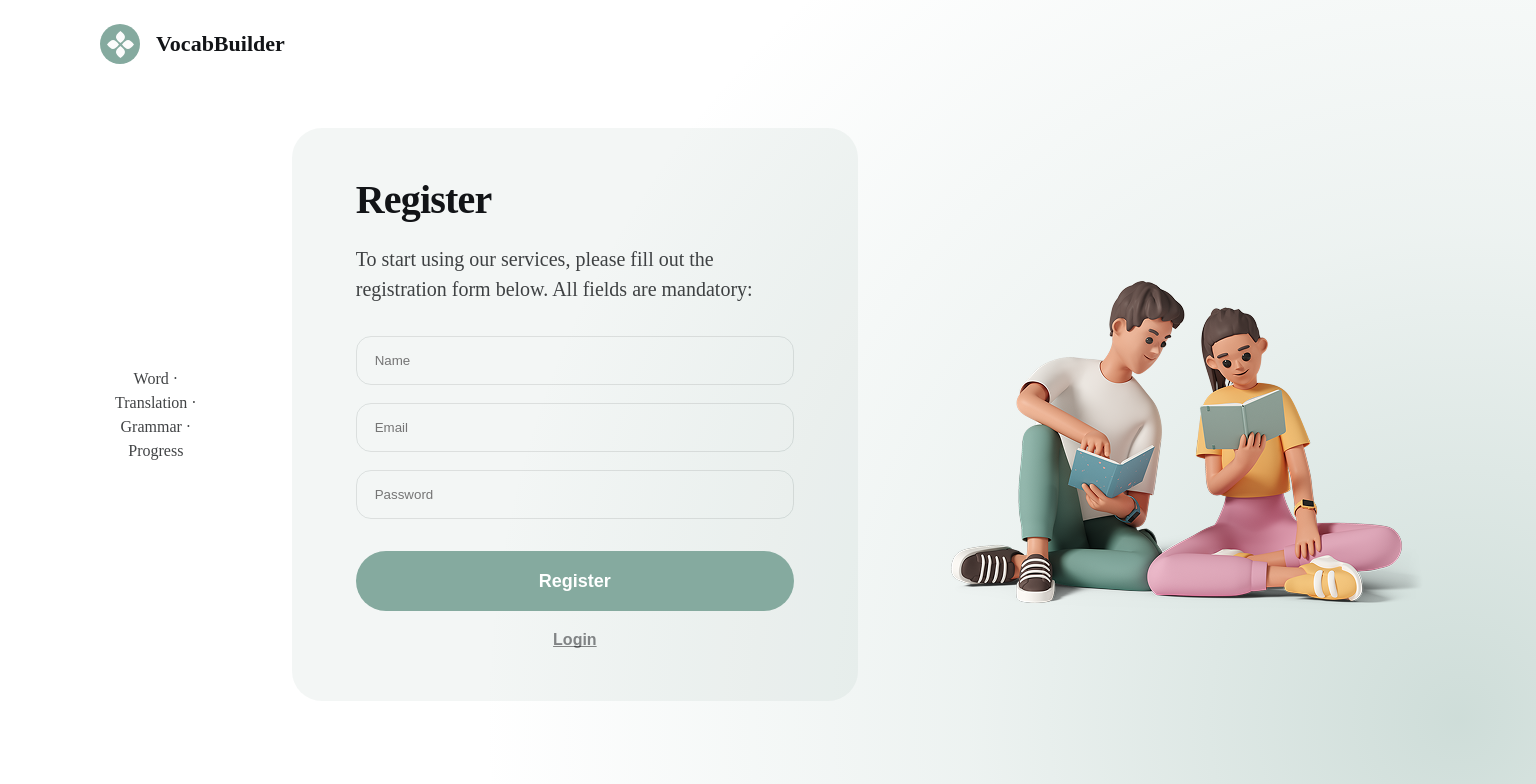
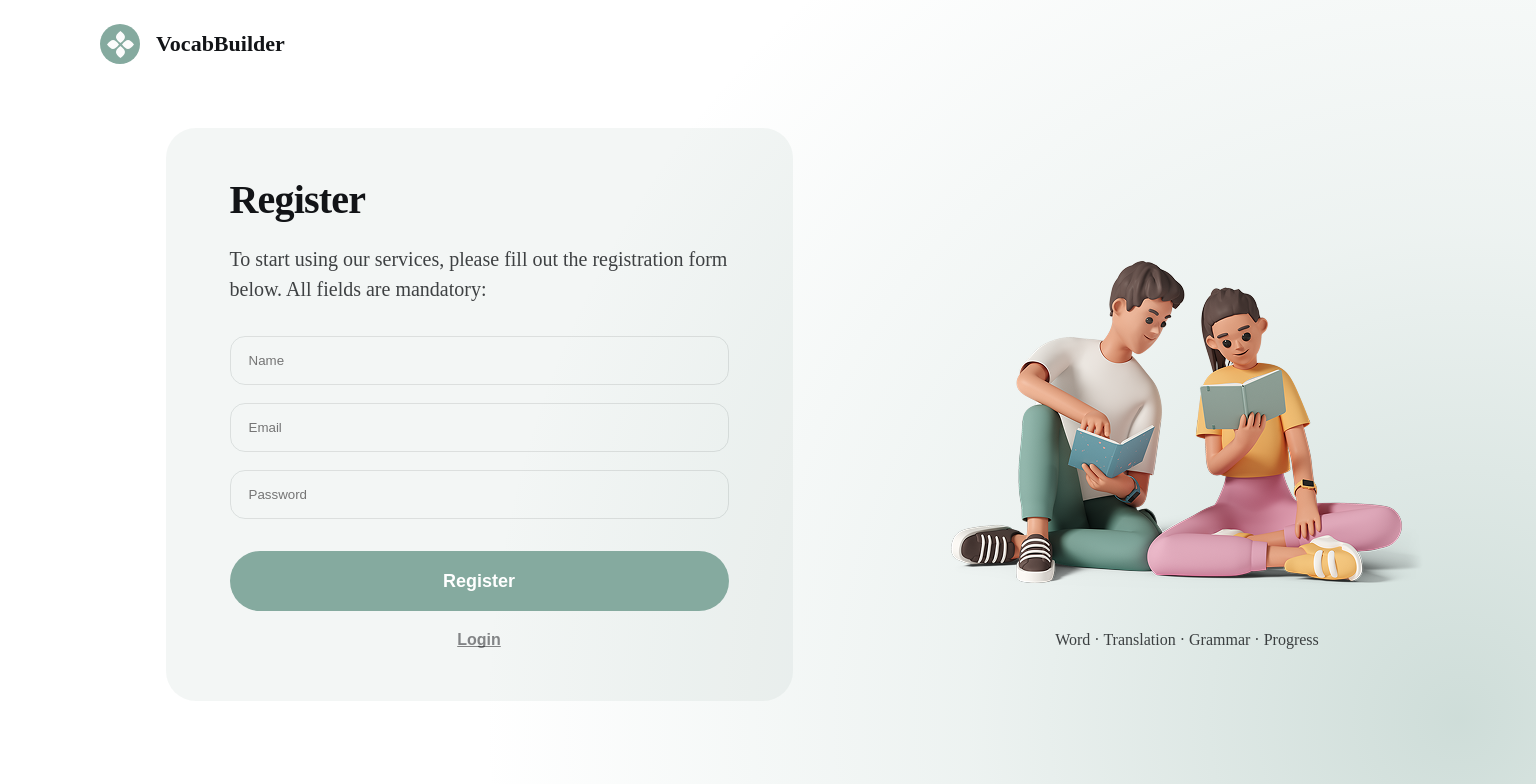
Before and after one commit to tania-tatiana/VocabBuilder, a React (Vite) app: page / in a window 1536 px wide. Shown: the top 784 px of the page. Built offline with nearby package versions, Linux system fonts and the light colour scheme.

Commit message:
fix situation with the text

```diff
--- a/src/pages/Auth/RegisterPage/RegisterPage.module.css
+++ b/src/pages/Auth/RegisterPage/RegisterPage.module.css
@@ -71,6 +71,10 @@
   .form {
     order: 0;
   }
+
+  .bannerWrapper {
+    order: 1;
+  }
 }
 
 @media (min-width: 1440px) {
@@ -84,8 +88,11 @@
     order: 1;
   }
 
+  .bannerWrapper {
+    order: 2;
+  }
+
   .banner {
-    order: 2;
-    display: flex;
+    display: block;
   }
 }
--- a/src/pages/Auth/RegisterPage/RegisterPage.tsx
+++ b/src/pages/Auth/RegisterPage/RegisterPage.tsx
@@ -15,8 +15,10 @@ export default function RegisterPage() {
           <div className={css.banner}>
             <AuthBanner />
           </div>
+          <p className={css.authText}>
+            Word · Translation · Grammar · Progress
+          </p>
         </div>
-        <p className={css.authText}>Word · Translation · Grammar · Progress</p>
       </div>
     </div>
   );
```
